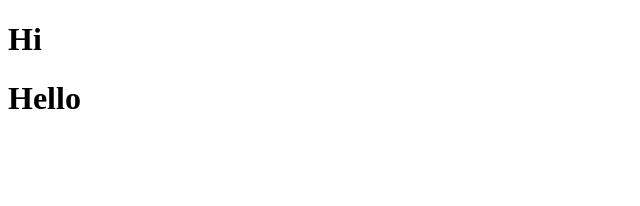
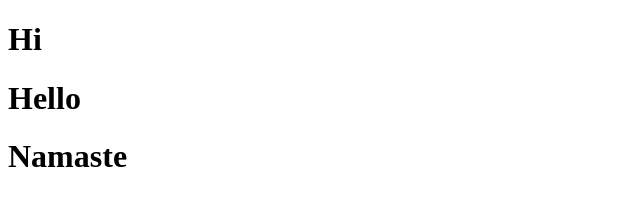
Before and after one commit to code-srikar/28-12-2024, a plain HTML site: page First.html in a window 1280 px wide. Shown: the whole page, without its empty margins (0-640 px from the left). Drawn offline with Linux system fonts and the light colour scheme.

Commit message:
First file second modify

```diff
--- a/First.html
+++ b/First.html
@@ -8,5 +8,6 @@
 <body>
     <h1>Hi</h1>
     <h1>Hello</h1>
+    <h1>Namaste</h1>
 </body>
 </html>
```
